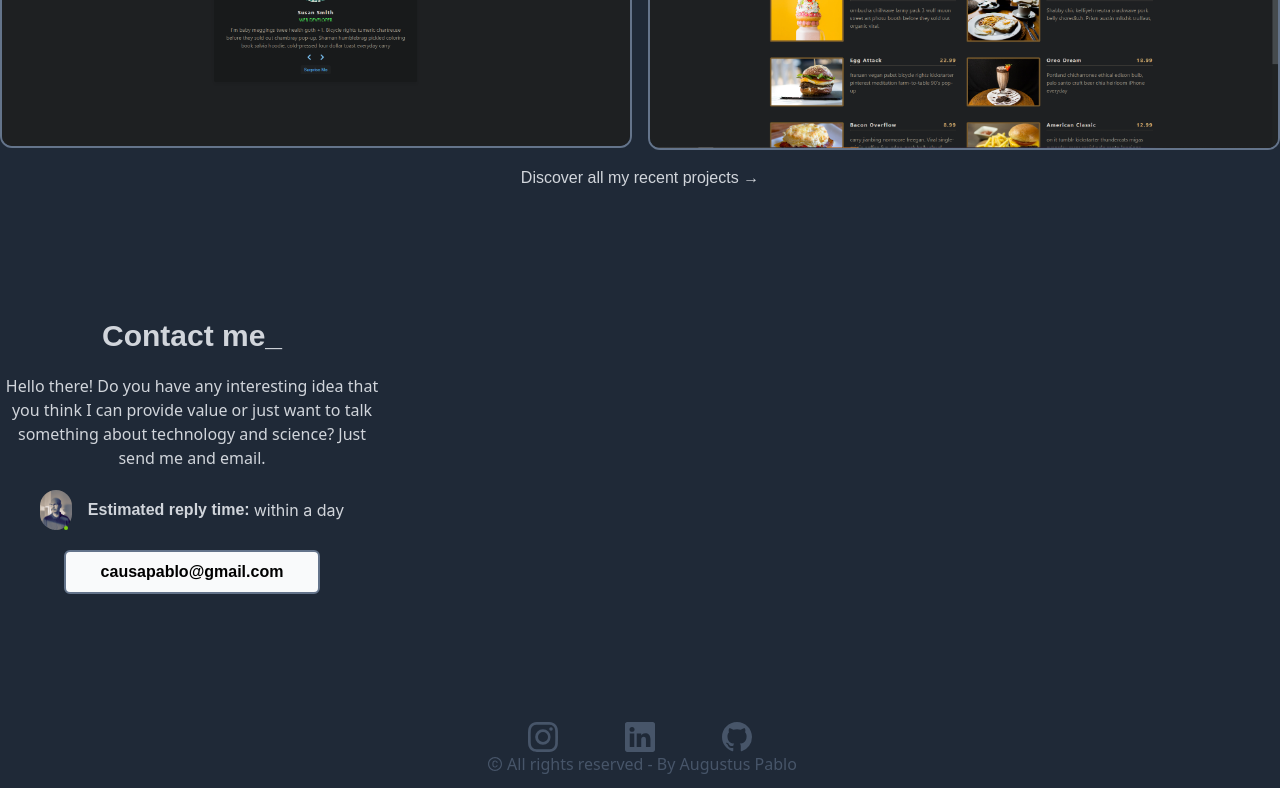
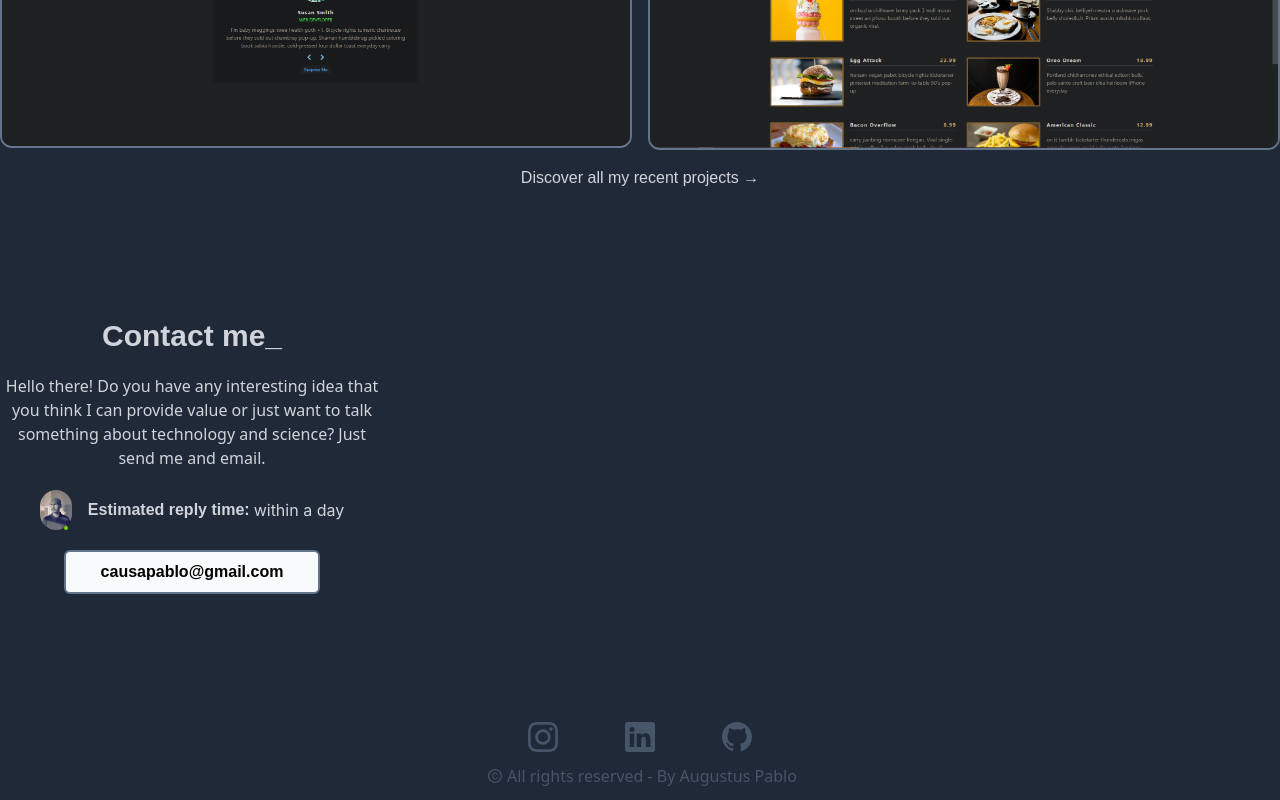
Before and after one commit to causapablo/Portfolio, a React (Create React App) app: page / in a window 1280 px wide. Shown: the part 1908-2708 px from the top of the page. Built offline with nearby package versions, Linux system fonts and the light colour scheme.

Commit message:
Margin top footer.

```diff
--- a/src/Components/Footer/Footer.jsx
+++ b/src/Components/Footer/Footer.jsx
@@ -30,7 +30,7 @@ const Footer = () => {
                     <BsLinkedin className='text-3xl text-slate-600' />
                     <BsGithub className='text-3xl text-slate-600' />
                 </div>
-                <div className='flex justify-center items-center text-slate-600 text-md'>
+                <div className='flex justify-center items-center text-slate-600 text-md mt-3'>
                     <div>
                         <AiOutlineCopyright className='mx-1' />
                     </div>
```
